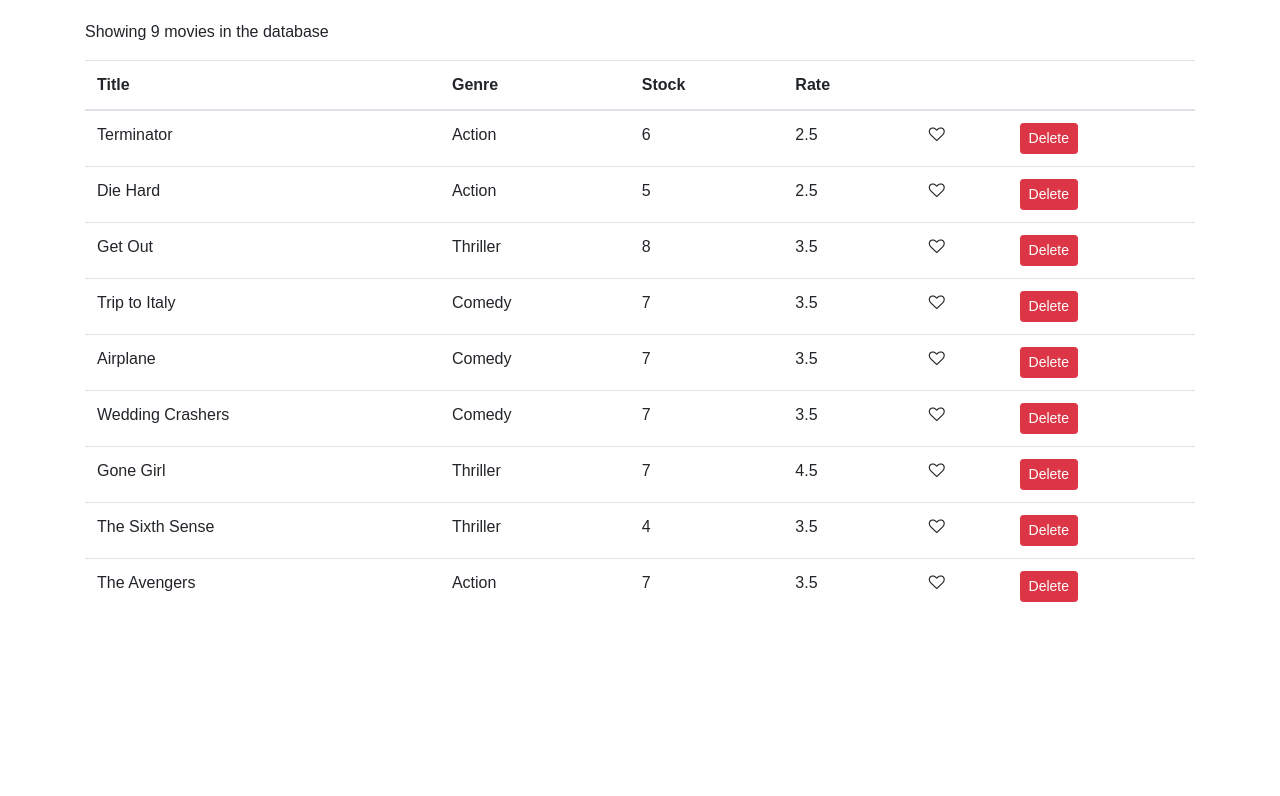
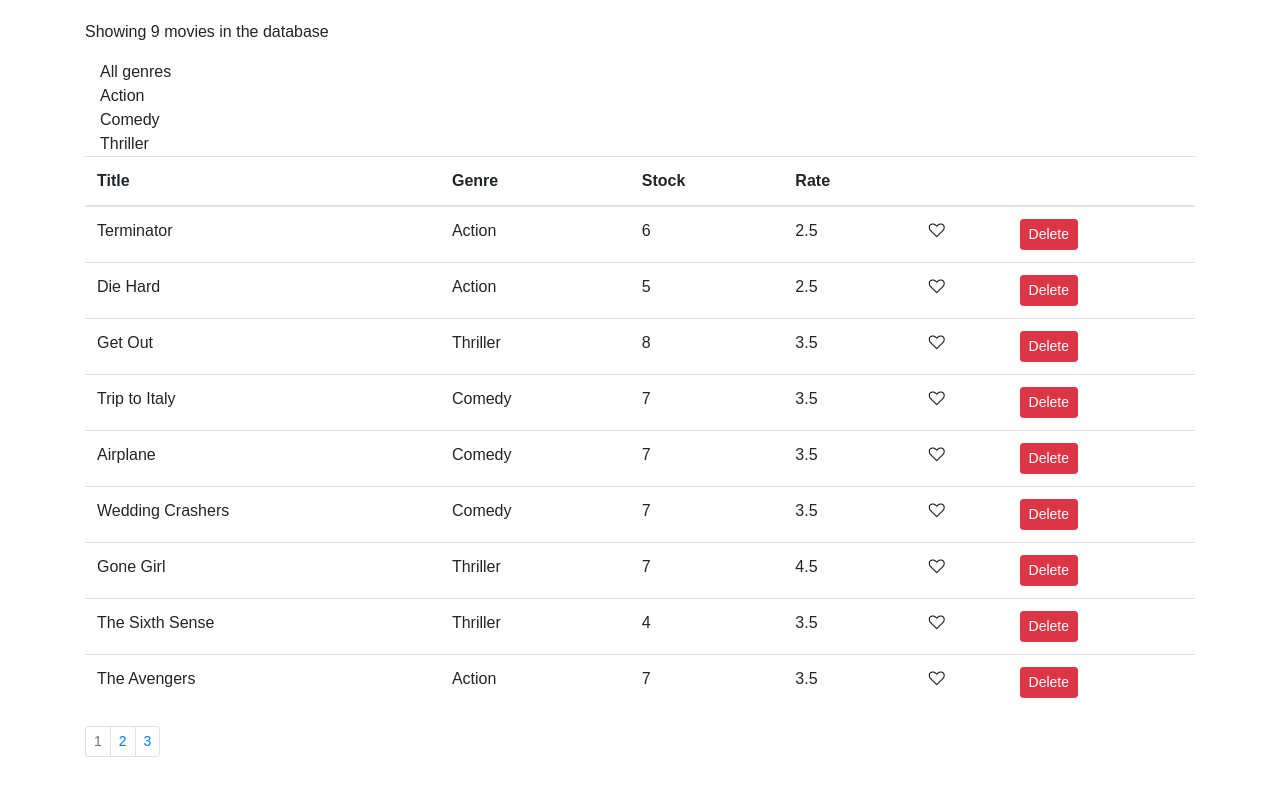
Before and after one commit to FelipeL7/react-course, a React (Create React App) app: page / in a window 1280 px wide. Shown: the top 796 px of the page. Built offline with nearby package versions, Linux system fonts and the light colour scheme.

Commit message:
3- Pagination- Interface

```diff
--- a/public/index.html
+++ b/public/index.html
@@ -37,6 +37,7 @@
       integrity="sha384-wvfXpqpZZVQGK6TAh5PVlGOfQNHSoD2xbE+QkPxCAFlNEevoEH3Sl0sibVcOQVnN"
       crossorigin="anonymous"
     />
+
     <title>React App</title>
   </head>
   <body>
@@ -63,5 +64,6 @@
       integrity="sha384-B4gt1jrGC7Jh4AgTPSdUtOBvfO8shuf57BaghqFfPlYxofvL8/KUEfYiJOMMV+rV"
       crossorigin="anonymous"
     ></script>
+    <script src="https://cdn.jsdelivr.net/npm/lodash@4.17.15/lodash.min.js"></script>
   </body>
 </html>
--- /dev/null
+++ b/src/components/common/pagination.jsx
@@ -0,0 +1,27 @@
+import React from "react";
+import _ from "lodash";
+
+const Pagination = (props) => {
+  return (
+    <nav aria-label="...">
+      <ul className="pagination pagination-sm">
+        <li className="page-item disabled">
+          <a className="page-link" href="/#">
+            1
+          </a>
+        </li>
+        <li className="page-item">
+          <a className="page-link" href="/#">
+            2
+          </a>
+        </li>
+        <li className="page-item">
+          <a className="page-link" href="/#">
+            3
+          </a>
+        </li>
+      </ul>
+    </nav>
+  );
+};
+export default Pagination;
--- a/src/components/movies.jsx
+++ b/src/components/movies.jsx
@@ -1,10 +1,13 @@
 import React, { Component } from "react";
 import { getMovies } from "../services/fakeMovieService";
-import Like from "../common/like";
+import Like from "./common/like";
+import Pagination from "./common/pagination";
+import Sidebar from "../components/sidebar";
 
 class Movies extends Component {
   state = {
     movies: getMovies(),
+    pageSize: 4,
   };
 
   handleDelete = (movie) => {
@@ -20,6 +23,10 @@ class Movies extends Component {
     this.setState({ movies });
   };
 
+  handlePageChange = () => {
+    console.log(page);
+  };
+
   render() {
     const { length: count } = this.state.movies;
     if (count === 0) return <p>There are no movies in the database.</p>;
@@ -28,7 +35,9 @@ class Movies extends Component {
       <React.Fragment>
         <p>Showing {count} movies in the database</p>
 
-        <table className="table">
+        <Sidebar />
+
+        <table className="table col">
           <thead>
             <tr>
               <th>Title</th>
@@ -66,6 +75,11 @@ class Movies extends Component {
             ))}
           </tbody>
         </table>
+        <Pagination
+          itemsCount={count}
+          pageSize={this.state.pageSize}
+          onPageChange={this.handlePageChange}
+        />
       </React.Fragment>
     );
   }
--- /dev/null
+++ b/src/components/sidebar.jsx
@@ -0,0 +1,19 @@
+import React from "react";
+import { getGenres } from "../services/fakeGenreService";
+
+const Sidebar = () => {
+  const genres = getGenres();
+  return (
+    <div className="col-2">
+      <ul className="navbar-nav mr-auto mt-2 mt-lg-0">
+        <li className="nav-item">All genres</li>
+        {genres.map((genre) => (
+          <li key={genre._id} className="nav-item">
+            {genre.name}
+          </li>
+        ))}
+      </ul>
+    </div>
+  );
+};
+export default Sidebar;
```
Also changed, not shown: src/components/common/like.jsx (renamed from src/common/like.jsx).
